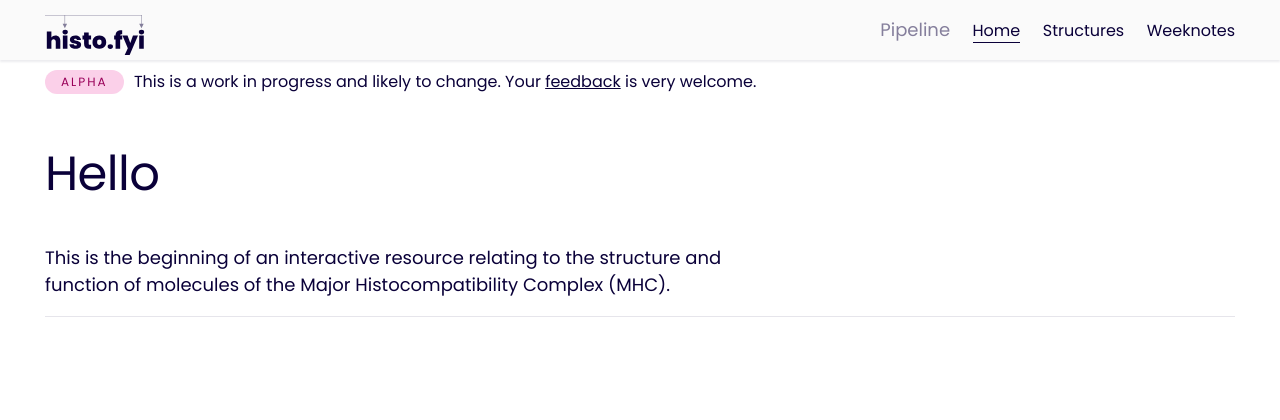
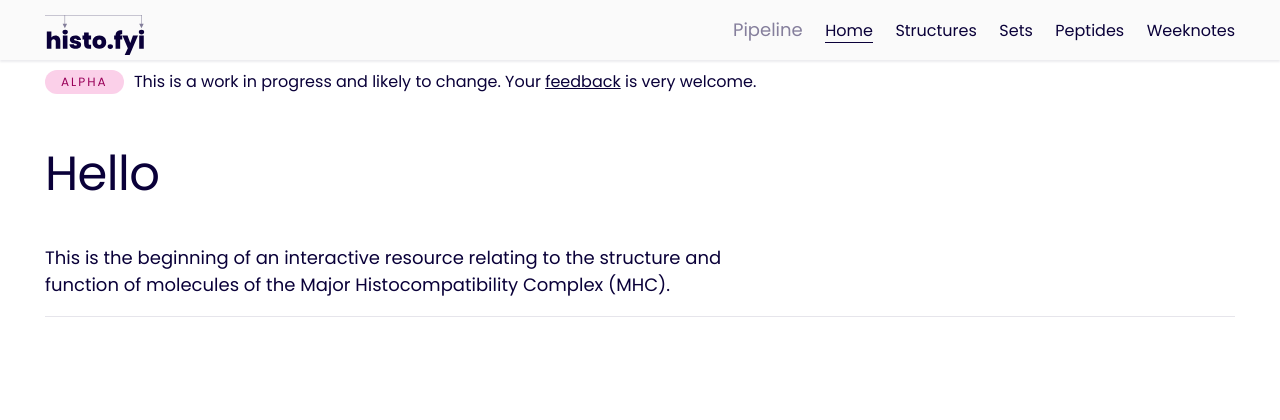
Before and after one commit to histofyi/analysis-pipeline, a Flask app: page /design-system in a window 1280 px wide. Shown: the top 420 px of the page. Run offline with Flask 2, Linux system fonts and the light colour scheme.

Commit message:
Dynamically generated navbar elements

```diff
--- a/app.py
+++ b/app.py
@@ -156,6 +156,7 @@ def structure_info_handler(pdb_code):
 
 
     variables = {
+        'nav':'structures',
         'pdb_file':pdb_file,
         'pdb_code':pdb_code,
         'pdb_info':pdb_info,
--- a/templates/sitespecific/navbar.html
+++ b/templates/sitespecific/navbar.html
@@ -1,4 +1,14 @@
 <li><span class="is-site-name" href="/">Pipeline</a></span>
-<li><a class="is-active" href="/">Home</a></li>
-<li><a class="" href="/structures">Structures</a></li>
-<li><a class="" href="/weeknotes">Weeknotes</a></li>
+{% if not nav %}
+    <li><a class="is-active" href="/">Home</a></li>
+{% else %}
+    <li><a href="/">Home</a></li>
+{% endif %}
+{% set navitems = ['structures','sets','peptides','weeknotes'] %}
+{% for navitem in navitems %}
+    {% if nav == navitem %}
+        <li><a class="is-active" href="/{{navitem}}">{{navitem|title}}</a></li>
+    {% else %}
+        <li><a href="/navitem">{{navitem|title}}</a></li>
+    {% endif %}
+{% endfor %}
```
